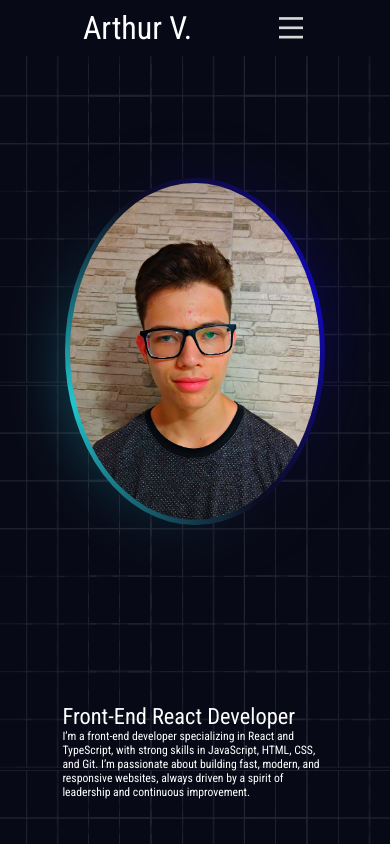
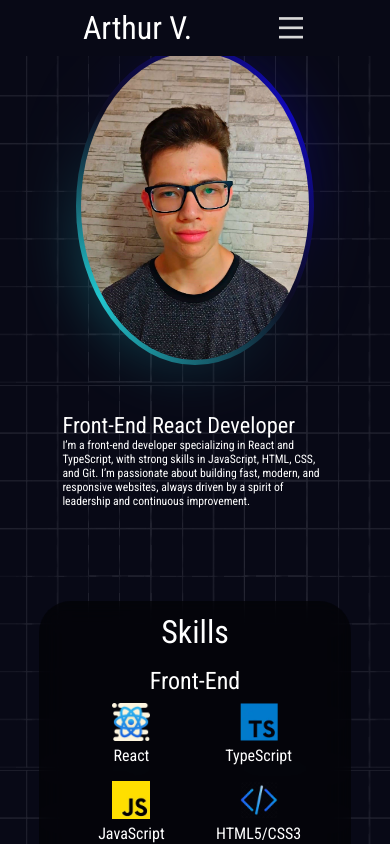
Before and after one commit to TuttaDaWeb/Protfolio-React, a React (Vite) app in the folder portfolio/: page / in a window 390 px wide. Shown: the top 844 px of the page. Built offline with nearby package versions, Linux system fonts and the light colour scheme.

Commit message:
twientie-second commit

```diff
--- a/portfolio/src/components/mainPart/mainPart.css
+++ b/portfolio/src/components/mainPart/mainPart.css
@@ -10,7 +10,7 @@
     font-weight: 400;
 }
 .img{
-    width: min(332.8px, 80%);
+    width: min(228px, 80%);
     height: auto;
     position: relative;
     z-index: 0;
@@ -84,7 +84,7 @@
 }
 @media(max-width: 887px){
     .main{
-        height: 120vh;
+        height: 70vh;
         flex-direction: column;
         padding: 0 10% 8% 10%;
     }
```
